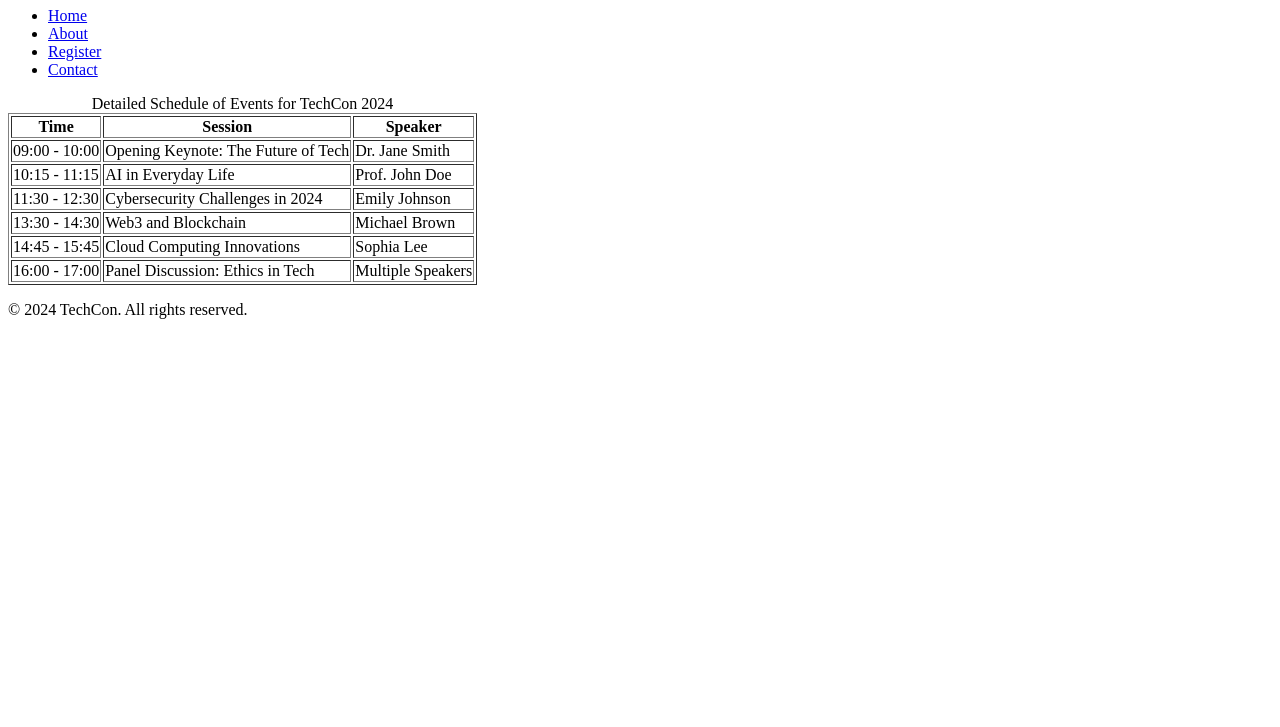
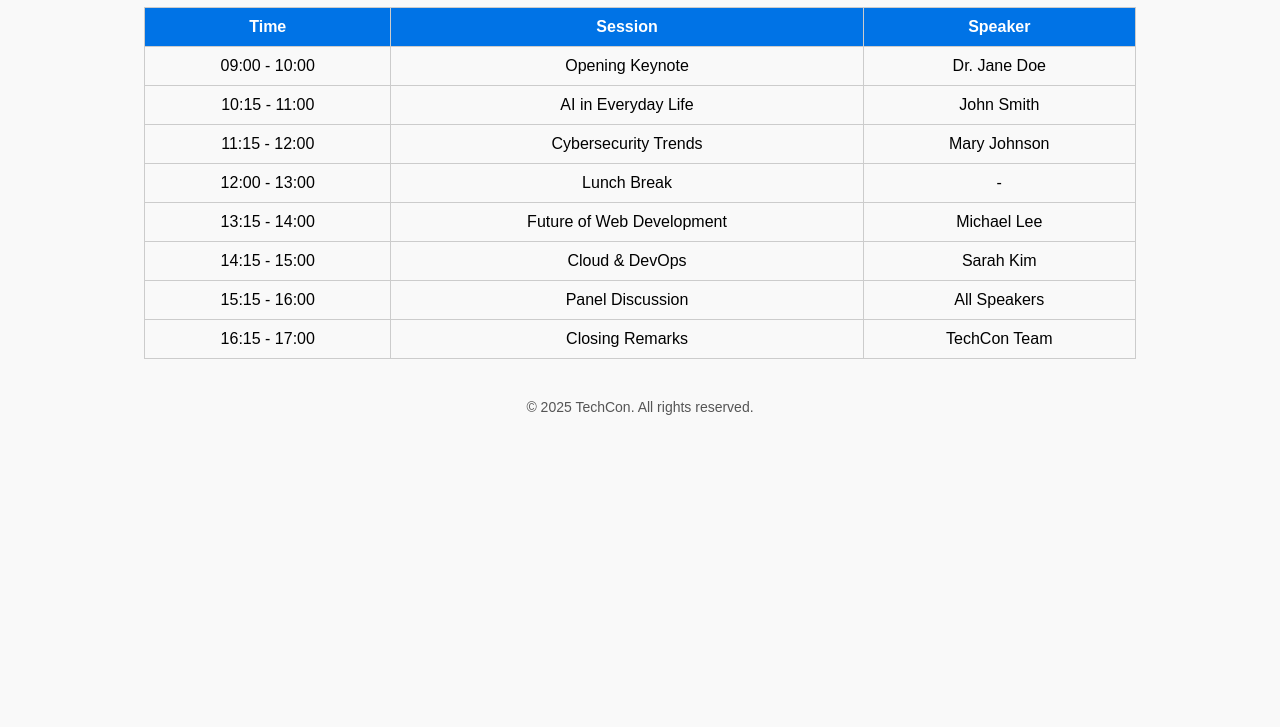
Before and after one commit to clebertsabin/TechCon_HTML, a plain HTML site: page techcon_website/schedule.html in a window 1280 px wide. Shown: the part 73-800 px from the top of the page. Drawn offline with Linux system fonts and the light colour scheme.

Commit message:
Update schedule.html

```diff
--- a/techcon_website/schedule.html
+++ b/techcon_website/schedule.html
@@ -2,72 +2,92 @@
 <html lang="en">
 <head>
   <meta charset="UTF-8">
-  <meta name="viewport" content="width=device-width, initial-scale=1.0">
-  <title>Schedule for TechCon 2024</title>
+  <title>TechCon 2025 - Schedule</title>
+  <style>
+    body {
+      font-family: Arial, sans-serif;
+      margin: 20px;
+      background: #f9f9f9;
+    }
+    h1 {
+      text-align: center;
+      color: #333;
+    }
+    table {
+      width: 80%;
+      margin: 20px auto;
+      border-collapse: collapse;
+    }
+    th, td {
+      border: 1px solid #ccc;
+      padding: 10px;
+      text-align: center;
+    }
+    th {
+      background-color: #0073e6;
+      color: white;
+    }
+    footer {
+      margin-top: 40px;
+      text-align: center;
+      font-size: 14px;
+      color: #555;
+    }
+  </style>
 </head>
 <body>
-  <!-- Header -->
-  <header>
-    <h1>Schedule for TechCon 2024</h1>
-    <nav>
-      <ul>
-        <li><a href="index.html">Home</a></li>
-        <li><a href="about.html">About</a></li>
-        <li><a href="register.html">Register</a></li>
-        <li><a href="contact.html">Contact</a></li>
-      </ul>
-    </nav>
-  </header>
+  <h1>TechCon 2025 Schedule</h1>
 
-  <!-- Main Content -->
-  <main>
-    <table border="1">
-      <caption>Detailed Schedule of Events for TechCon 2024</caption>
-      <thead>
+  <table>
     <tr>
-          <th scope="col">Time</th>
-          <th scope="col">Session</th>
-          <th scope="col">Speaker</th>
+      <th>Time</th>
+      <th>Session</th>
+      <th>Speaker</th>
     </tr>
-      </thead>
-      <tbody>
     <tr>
       <td>09:00 - 10:00</td>
-          <td>Opening Keynote: The Future of Tech</td>
-          <td>Dr. Jane Smith</td>
+      <td>Opening Keynote</td>
+      <td>Dr. Jane Doe</td>
     </tr>
     <tr>
-          <td>10:15 - 11:15</td>
+      <td>10:15 - 11:00</td>
       <td>AI in Everyday Life</td>
-          <td>Prof. John Doe</td>
+      <td>John Smith</td>
     </tr>
     <tr>
-          <td>11:30 - 12:30</td>
-          <td>Cybersecurity Challenges in 2024</td>
-          <td>Emily Johnson</td>
+      <td>11:15 - 12:00</td>
+      <td>Cybersecurity Trends</td>
+      <td>Mary Johnson</td>
     </tr>
     <tr>
-          <td>13:30 - 14:30</td>
-          <td>Web3 and Blockchain</td>
-          <td>Michael Brown</td>
+      <td>12:00 - 13:00</td>
+      <td>Lunch Break</td>
+      <td>-</td>
     </tr>
     <tr>
-          <td>14:45 - 15:45</td>
-          <td>Cloud Computing Innovations</td>
-          <td>Sophia Lee</td>
+      <td>13:15 - 14:00</td>
+      <td>Future of Web Development</td>
+      <td>Michael Lee</td>
     </tr>
     <tr>
-          <td>16:00 - 17:00</td>
-          <td>Panel Discussion: Ethics in Tech</td>
-          <td>Multiple Speakers</td>
+      <td>14:15 - 15:00</td>
+      <td>Cloud & DevOps</td>
+      <td>Sarah Kim</td>
     </tr>
-      </tbody>
+    <tr>
+      <td>15:15 - 16:00</td>
+      <td>Panel Discussion</td>
+      <td>All Speakers</td>
+    </tr>
+    <tr>
+      <td>16:15 - 17:00</td>
+      <td>Closing Remarks</td>
+      <td>TechCon Team</td>
+    </tr>
   </table>
-  </main>
 
-  <!-- Footer -->
   <footer>
-    <p>&copy; 2024 TechCon. All rights reserved.</p>
+    <p>&copy; 2025 TechCon. All rights reserved.</p>
   </footer>
 </body>
 </html>
```
Lines whose indentation alone changed are shown as unchanged.
